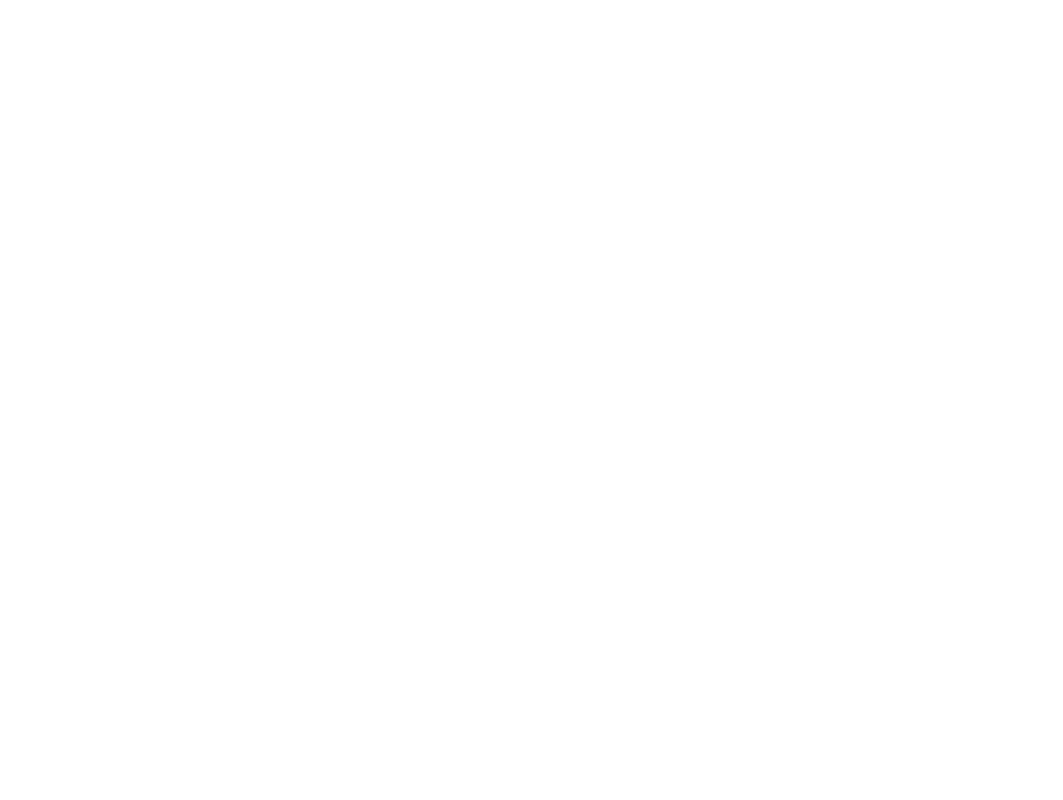
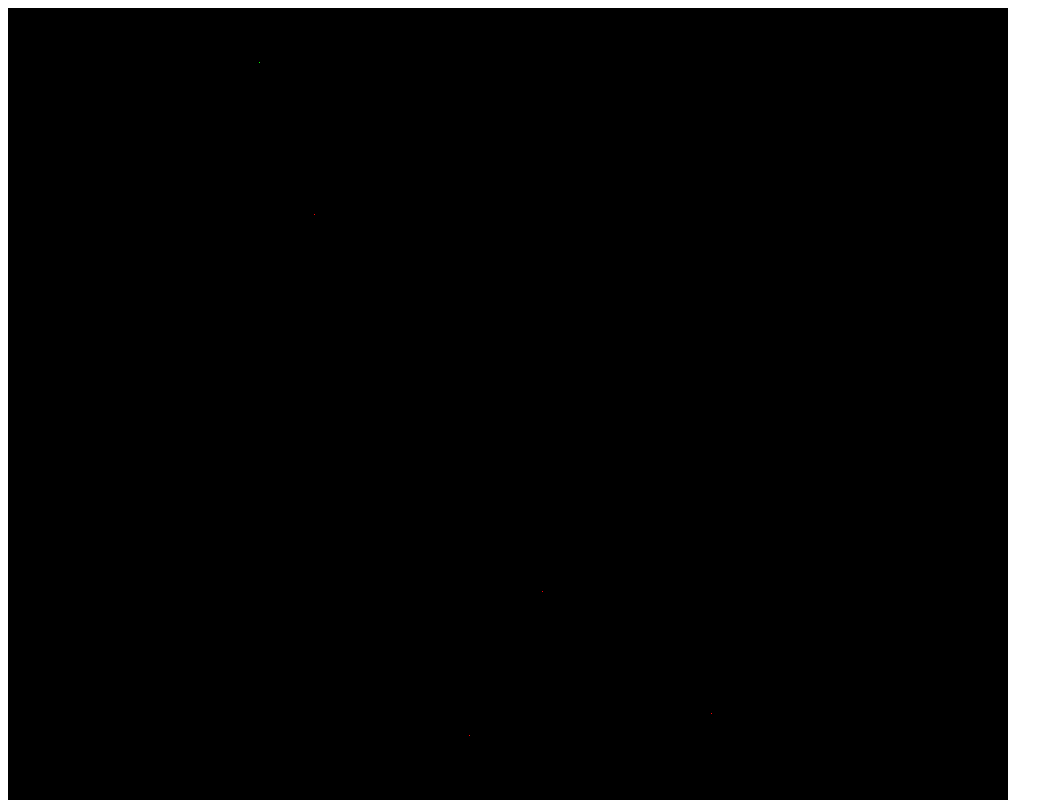
Before and after one commit to Lelberto/ecosystem, a React (Create React App) app: page / in a window 1280 px wide. Shown: the top 800 px of the page, without its empty margins (0-1063 px from the left). Built offline with nearby package versions, Linux system fonts and the light colour scheme.

Commit message:
Add some draw Update App component

```diff
--- a/src/components/app.tsx
+++ b/src/components/app.tsx
@@ -1,9 +1,33 @@
-import React from 'react';
+import React, { useEffect, useState } from 'react';
+import { EpidemicEcosystem } from '../logic/ecosystems/epidemic-ecosystem';
+import { Simulation } from '../logic/simulation/simulation';
+import { Vector2 } from '../logic/utils/vector2';
+import { Canvas, Draw } from './canvas';
 
-const App: React.FC = () => {
+/**
+ * Application component.
+ */
+export const App: React.FC = () => {
+  const [simulation, setSimulation] = useState<Simulation>(new Simulation(new EpidemicEcosystem(new Vector2(1000, 1000)), 10));
+
+  useEffect(() => {
+    if (simulation) {
+      simulation.ecosystem.generate(10);
+      simulation.play();
+    }
+  }, [simulation]);
+
+  const draw: Draw = (ctx, frameCount) => {
+    const ecosystem = simulation.ecosystem;
+    ctx.clearRect(0, 0, ctx.canvas.width, ctx.canvas.height);
+    ctx.fillStyle = '#000000';
+    ctx.fillRect(0, 0, ctx.canvas.width, ctx.canvas.height);
+    for (const entity of ecosystem.entities) {
+      ctx.fillStyle = entity.color;
+      ctx.fillRect(entity.location.x, entity.location.y, entity.size.x, entity.size.y);
+    }
+  }
   return (
-      <></>
+      <Canvas draw={draw} width={simulation.ecosystem.size.x} height={simulation.ecosystem.size.y} />
   );
 }
-
-export default App;
--- a/src/index.tsx
+++ b/src/index.tsx
@@ -1,7 +1,7 @@
 import React from 'react';
 import ReactDOM from 'react-dom';
 import './css/index.css';
-import App from './components/app';
+import { App } from './components/app';
 import reportWebVitals from './reportWebVitals';
 
 ReactDOM.render(
```
